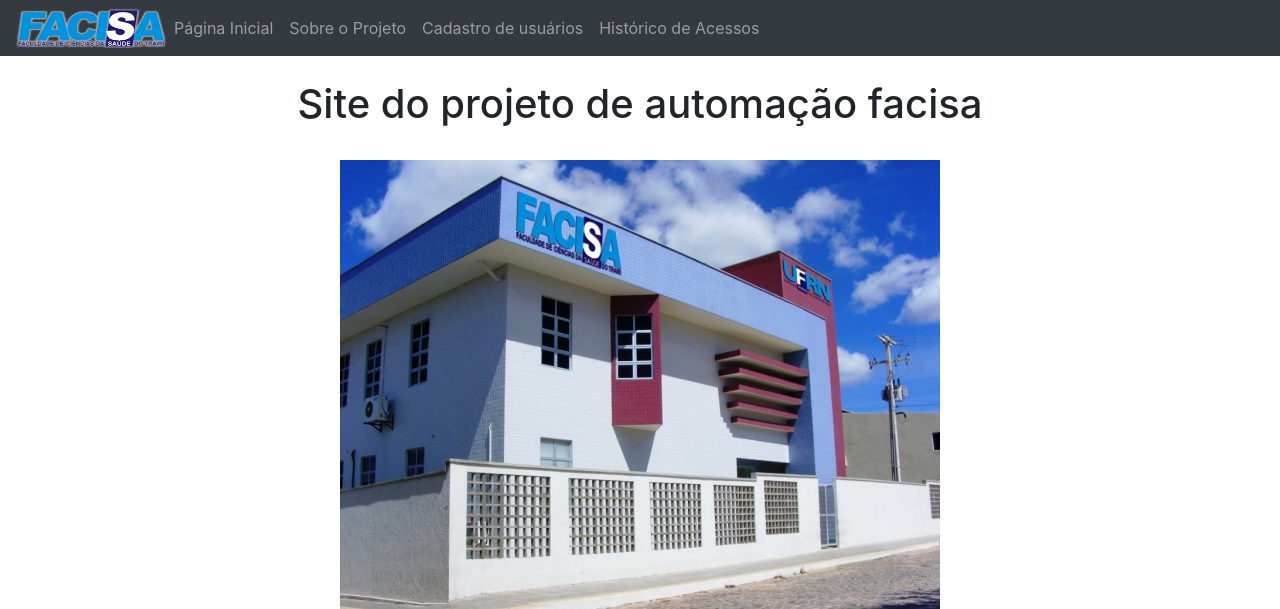
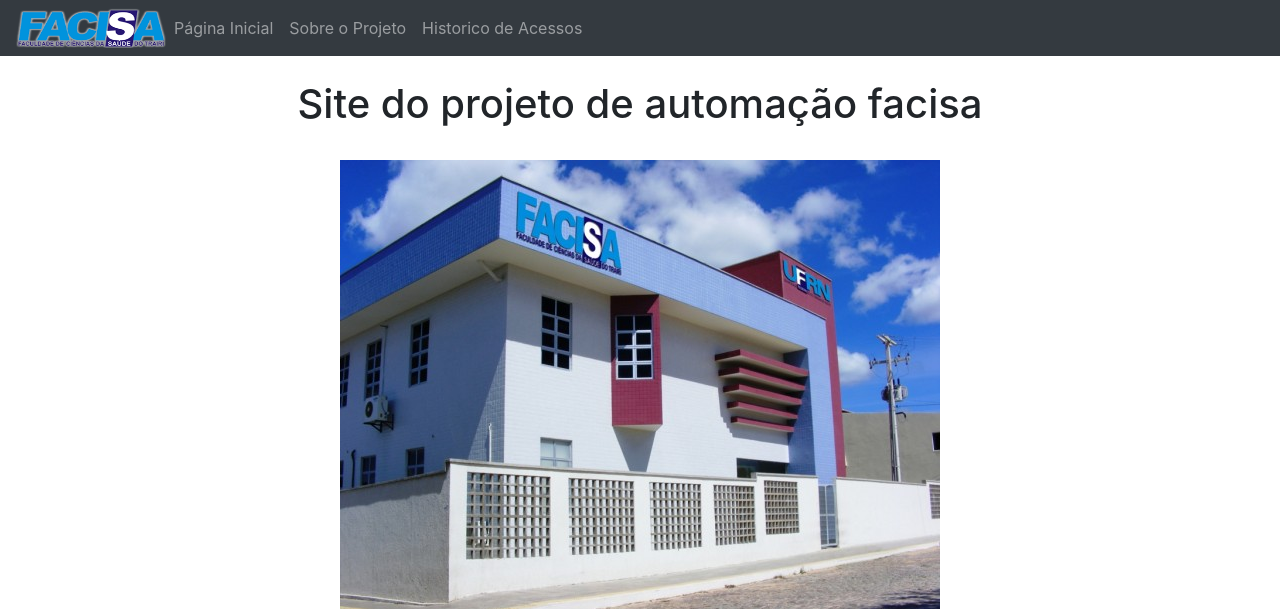
Before and after one commit to wps13/facisa, a Django app: page / in a window 1280 px wide. Shown: the top 609 px of the page. Run offline with Django 3.2, Linux system fonts and the light colour scheme; some libraries are stand-ins or nearby versions.

Commit message:
Herança de templates aplicada

```diff
--- a/siteFacisa/siteFacisa/settings.py
+++ b/siteFacisa/siteFacisa/settings.py
@@ -38,6 +38,7 @@
     'django.contrib.sessions',
     'django.contrib.messages',
     'django.contrib.staticfiles',
+    'debug_toolbar',
     'site_geral',
 ]
 
@@ -49,6 +50,8 @@
     'django.contrib.auth.middleware.AuthenticationMiddleware',
     'django.contrib.messages.middleware.MessageMiddleware',
     'django.middleware.clickjacking.XFrameOptionsMiddleware',
+    'debug_toolbar.middleware.DebugToolbarMiddleware'
+
 ]
 
 ROOT_URLCONF = 'siteFacisa.urls'
@@ -122,3 +125,5 @@
 STATICFILES_DIRS = [
     STATIC_DIR,
 ]
+
+INTERNAL_IPS = ['127.0.0.1']
--- a/siteFacisa/siteFacisa/urls.py
+++ b/siteFacisa/siteFacisa/urls.py
@@ -17,9 +17,16 @@
 from django.urls import path,include
 
 #from django.conf.urls import include
+from django.conf import settings
 from site_geral import views
 
 urlpatterns = [
     path('', include('site_geral.urls')),
     path('admin/', admin.site.urls),
 ]
+
+if settings.DEBUG:
+    import debug_toolbar
+    urlpatterns = [
+        path('__debug__/', include(debug_toolbar.urls) )
+    ] + urlpatterns
--- /dev/null
+++ b/siteFacisa/templates/site_geral/base.html
@@ -0,0 +1,45 @@
+<!DOCTYPE html>
+{% load staticfiles %}
+<html lang="en">
+<head>
+    <meta charset="UTF-8">
+    <meta name="viewport" content="width=device-width, initial-scale=1.0">
+    <meta http-equiv="X-UA-Compatible" content="ie=edge">
+    <meta name="keywords" content ="Automação, Eficiência Energética, FACISA, UFRN">
+  <link rel="stylesheet" href="https://stackpath.bootstrapcdn.com/bootstrap/4.1.0/css/bootstrap.min.css" integrity="sha384-9gVQ4dYFwwWSjIDZnLEWnxCjeSWFphJiwGPXr1jddIhOegiu1FwO5qRGvFXOdJZ4"
+    crossorigin="anonymous">
+  <title>Projeto Facisa</title>
+</head>
+<body>
+        <nav class="navbar navbar-expand-lg navbar-dark bg-dark ">
+                <img src="{% static "images/logofacisa.png" %}" alt="Logo da FACISA" height="40" width="150">
+              <div class="collapse navbar-collapse" id="navbarText">
+                <ul class="navbar-nav mr-auto">
+                  <li class="nav-item">
+                    <a class="nav-link" href="/">Página Inicial</a>
+                  </li>
+                  <li class="nav-item">
+                    <a class="nav-link" href="/sobre">Sobre o Projeto</a>
+                  </li>
+                  <li class="nav-item">
+                    <a class="nav-link" href="/acessos">Historico de Acessos</a>
+                  </li>
+                </ul>
+
+              </div>
+            </nav>
+    <div>
+            {% block body_block %}
+
+            {% endblock %}
+    </div>
+
+</body>
+<script src="https://code.jquery.com/jquery-3.2.1.slim.min.js" integrity="sha384-KJ3o2DKtIkvYIK3UENzmM7KCkRr/rE9/Qpg6aAZGJwFDMVNA/GpGFF93hXpG5KkN"
+  crossorigin="anonymous"></script>
+<script src="https://cdnjs.cloudflare.com/ajax/libs/popper.js/1.12.9/umd/popper.min.js" integrity="sha384-ApNbgh9B+Y1QKtv3Rn7W3mgPxhU9K/ScQsAP7hUibX39j7fakFPskvXusvfa0b4Q"
+  crossorigin="anonymous"></script>
+<script src="https://maxcdn.bootstrapcdn.com/bootstrap/4.0.0/js/bootstrap.min.js" integrity="sha384-JZR6Spejh4U02d8jOt6vLEHfe/JQGiRRSQQxSfFWpi1MquVdAyjUar5+76PVCmYl"
+  crossorigin="anonymous"></script>
+
+</html>
--- a/siteFacisa/templates/site_geral/inicio.html
+++ b/siteFacisa/templates/site_geral/inicio.html
@@ -1,36 +1,8 @@
-<!DOCTYPE html> {% load staticfiles %}
-<html lang="pt-br">
+<!DOCTYPE html>
+{% extends "site_geral/base.html" %}
+{% load staticfiles %}
 
-<head>
-  <meta charset="UTF-8">
-  <meta name="viewport" content="width=device-width, initial-scale=1.0">
-  <meta http-equiv="X-UA-Compatible" content="ie=edge">
-  <link rel="stylesheet" href="https://stackpath.bootstrapcdn.com/bootstrap/4.1.0/css/bootstrap.min.css" integrity="sha384-9gVQ4dYFwwWSjIDZnLEWnxCjeSWFphJiwGPXr1jddIhOegiu1FwO5qRGvFXOdJZ4"
-    crossorigin="anonymous">
-  <title>Projeto Facisa</title>
-</head>
-
-<body>
-  <nav class="navbar navbar-expand-lg navbar-dark bg-dark ">
-    <img src="{% static "images/logofacisa.png" %}" alt="Logo da FACISA" height="40" width="150">
-    <div class="collapse navbar-collapse" id="navbarText">
-      <ul class="navbar-nav mr-auto">
-        <li class="nav-item">
-          <a class="nav-link" href="/">Página Inicial</a>
-        </li>
-        <li class="nav-item">
-          <a class="nav-link" href="/sobre">Sobre o Projeto</a>
-        </li>
-        <li class="nav-item">
-          <a class="nav-link" href="/cadastro">Cadastro de usuários</a>
-        </li>
-        <li class="nav-item">
-          <a class="nav-link" href="/acessos">Histórico de Acessos</a>
-        </li>
-      </ul>
-
-    </div>
-  </nav>
+  {% block body_block %}
   <br>
   <h1 align="center">Site do projeto de automação facisa</h1>
   <br>
@@ -39,13 +11,4 @@
   </p>
 
   <h3 align="center">Bem vindo ao site de automação da FACISA!</h3>
-</body>
-
-<script src="https://code.jquery.com/jquery-3.2.1.slim.min.js" integrity="sha384-KJ3o2DKtIkvYIK3UENzmM7KCkRr/rE9/Qpg6aAZGJwFDMVNA/GpGFF93hXpG5KkN"
-  crossorigin="anonymous"></script>
-<script src="https://cdnjs.cloudflare.com/ajax/libs/popper.js/1.12.9/umd/popper.min.js" integrity="sha384-ApNbgh9B+Y1QKtv3Rn7W3mgPxhU9K/ScQsAP7hUibX39j7fakFPskvXusvfa0b4Q"
-  crossorigin="anonymous"></script>
-<script src="https://maxcdn.bootstrapcdn.com/bootstrap/4.0.0/js/bootstrap.min.js" integrity="sha384-JZR6Spejh4U02d8jOt6vLEHfe/JQGiRRSQQxSfFWpi1MquVdAyjUar5+76PVCmYl"
-  crossorigin="anonymous"></script>
-
-</html>
+  {% endblock %}
```
Also changed, not shown: siteFacisa/templates/site_geral/about.html (+4 -36 lines), siteFacisa/templates/site_geral/acessos.html (+6 -20 lines).
